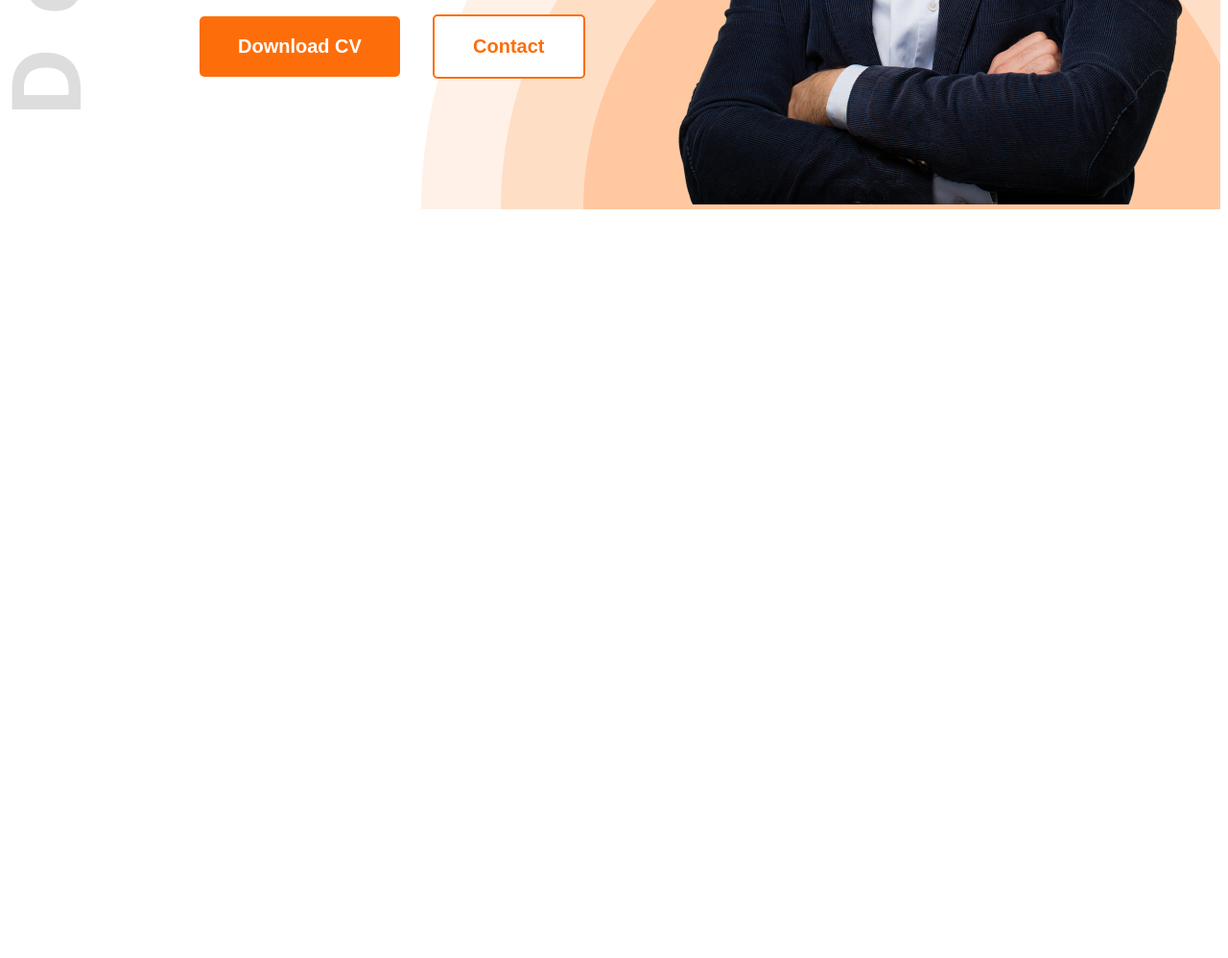
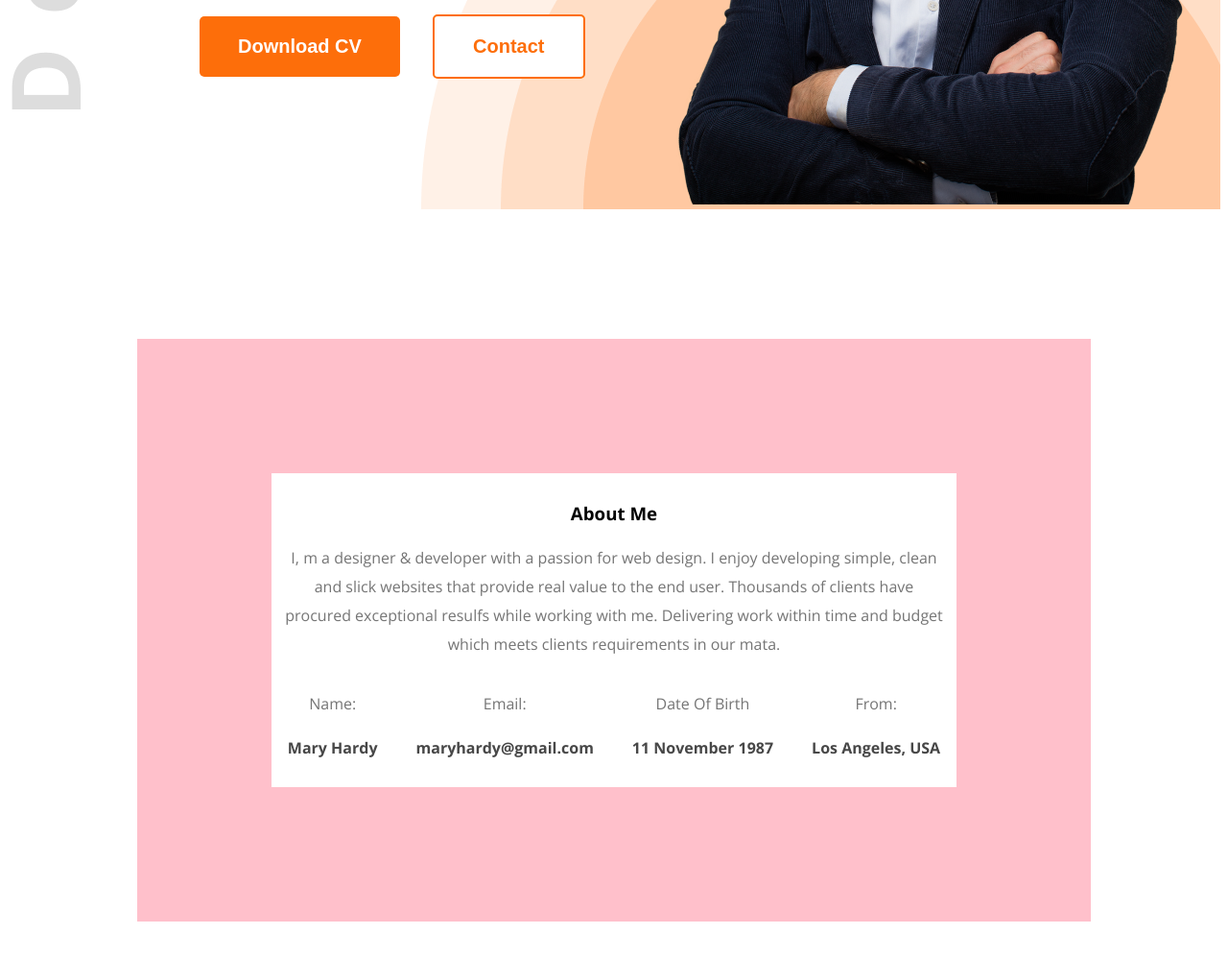
Before and after one commit to baizid20/developer-portfolio, a plain HTML site: page index.html in a window 1280 px wide. Shown: the part 659-1657 px from the top of the page at 96% size. Before the commit the page ends 885 px from the top, so only its background shows below. Drawn offline with nearby package versions, Linux system fonts and the light colour scheme.

Commit message:
about section added

```diff
--- a/index.html
+++ b/index.html
@@ -40,7 +40,36 @@
                  <img src="./images/hardy.png" alt="" srcset="">
                 </div>
             </div>
+            <!-- about section start -->
+
         </main>
+    </section>
+    <section>
+        <!-- about section start -->
+         <div class="about-me">
+            <div >
+                <h3 class="about-me-heading">About Me</h3>
+                <p class="about-p1">I, m a designer & developer with a passion for web design. I enjoy developing simple, clean and slick websites that provide real value to the end user. Thousands of clients have procured exceptional resulfs while working with me. Delivering work within time and budget which meets clients requirements in our mata.</p>
+            </div>
+            <div class="about-topic">
+                <div>
+                    <p class="about-p1">Name:</p>
+                    <p class="about-p2">Mary Hardy</p>
+                </div>
+                <div>
+                    <p class="about-p1" >Email:</p>
+                    <p class="about-p2">maryhardy@gmail.com</p>
+                </div>
+                <div>
+                    <p class="about-p1">Date Of Birth</p>
+                    <p class="about-p2">11 November 1987</p>
+                </div>
+                <div>
+                    <p class="about-p1">From:</p>
+                    <p class="about-p2">Los Angeles, USA</p>
+                </div>
+            </div>
+         </div>
     </section>
     <footer></footer>
 </body>
--- a/style/color.css
+++ b/style/color.css
@@ -114,3 +114,40 @@ nav{
     height: 676 auto;
     margin-right: 30px;
 }
+
+/* about me section start */
+
+.about-me{
+    border: 140px solid pink;
+    margin: 135px;
+    padding: 10px;
+
+
+}
+.about-me-heading{
+    text-align: center;
+    font-weight: bold;
+    font-size: 45;
+    line-height: auto;
+}
+
+.about-topic{
+    display: flex;
+    gap:40px;
+    justify-content: center;
+
+}
+.about-p1{
+    text-align: center;
+    line-height: 30px;
+    font-size: 20;
+    color:#757575;
+    font-weight: normal;
+}
+
+.about-p2{
+    line-height: 30px;
+    font-size: 20;
+    color:#474747;
+    font-weight: bolder;
+}
```
